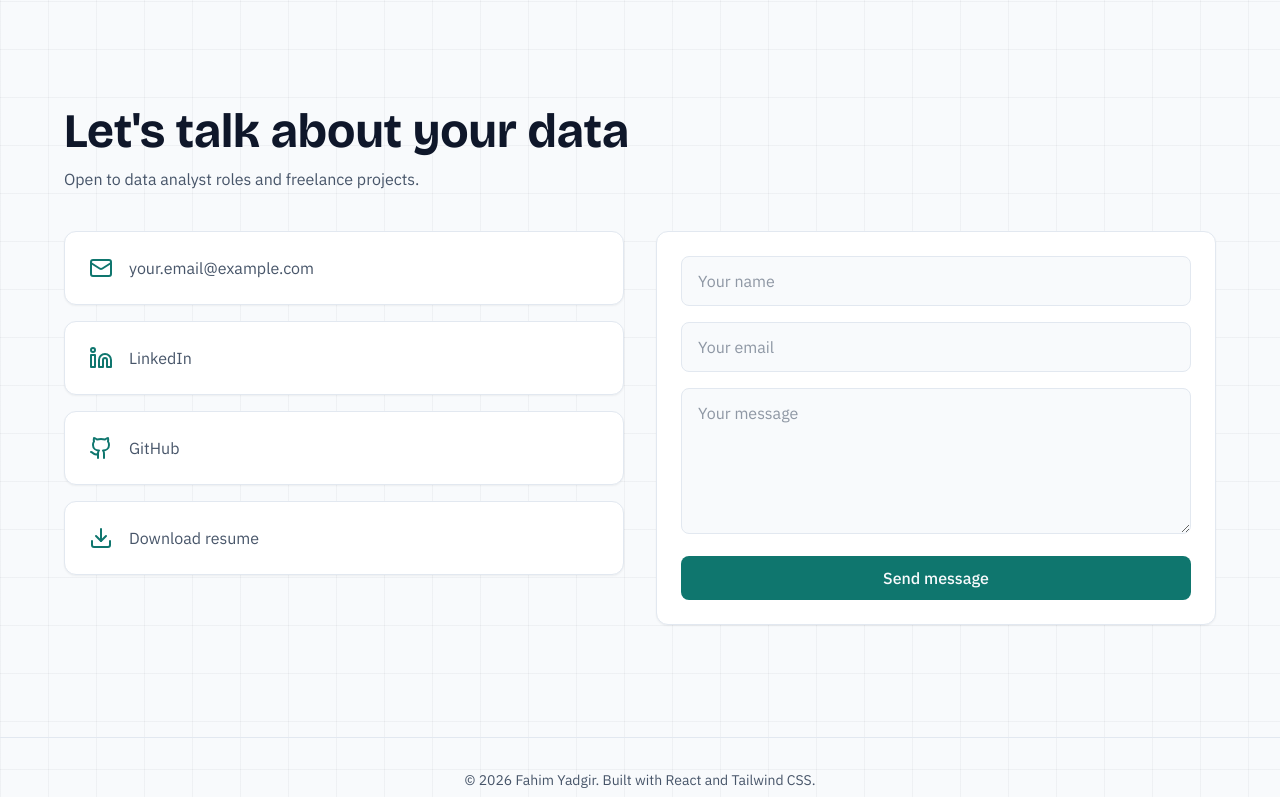
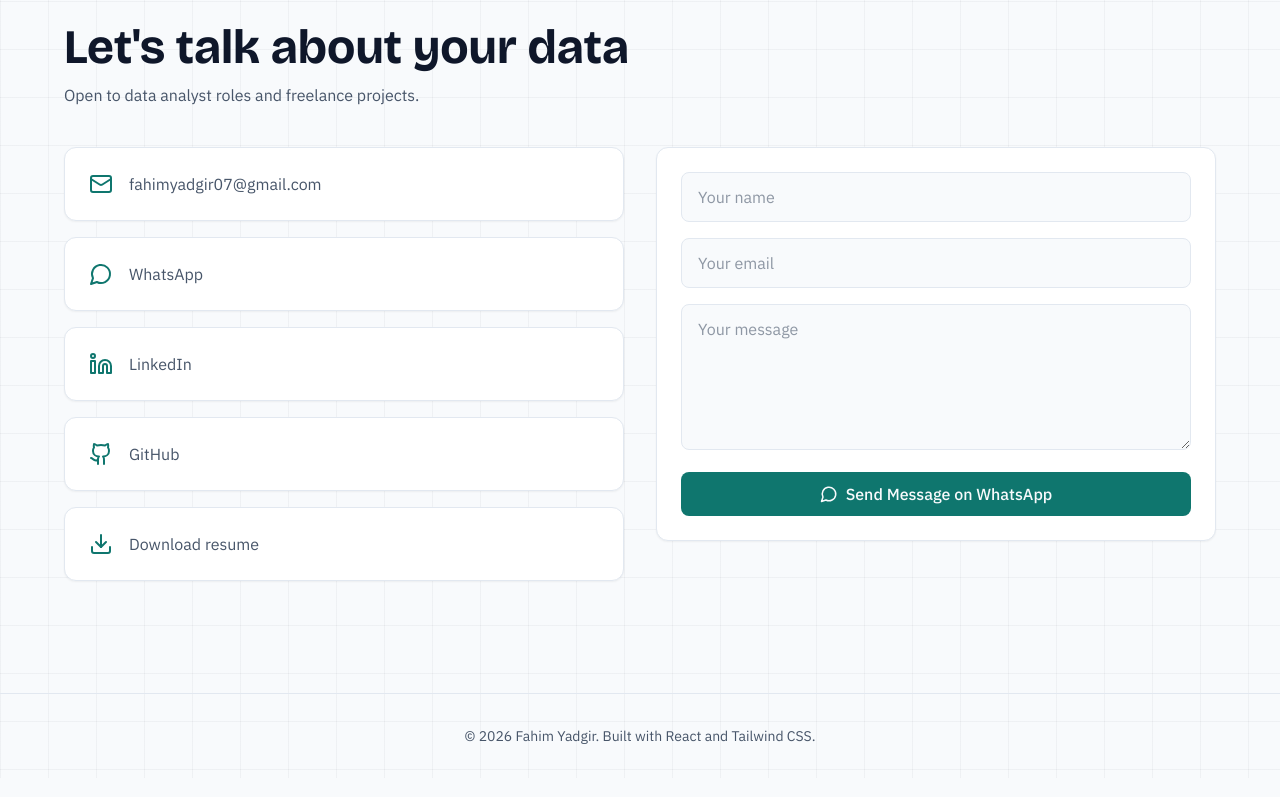
Before and after one commit to fahim-yadgir/Portfolio, a React (Vite) app: page / in a window 1280 px wide. Shown: the part 7919-8716 px from the top of the page. Built offline with nearby package versions, Linux system fonts and the light colour scheme; no server answers.

Commit message:
Add whatsapp conectivity

```diff
--- a/package.json
+++ b/package.json
@@ -3,7 +3,11 @@
   "private": true,
   "version": "1.0.0",
   "type": "module",
-  "scripts": { "dev": "vite", "build": "vite build", "preview": "vite preview" },
+  "scripts": {
+    "dev": "vite",
+    "build": "vite build",
+    "preview": "vite preview"
+  },
   "dependencies": {
     "framer-motion": "^11.11.0",
     "lucide-react": "^0.468.0",
--- a/src/data/portfolio.js
+++ b/src/data/portfolio.js
@@ -9,9 +9,10 @@ export const profile = {
   tagline: 'Turning Data into Decisions',
   intro: 'I clean, analyse and visualise data so businesses can act on it. SQL, Python, Power BI and Tableau are my daily tools, backed by a software development foundation.',
   photo: '/Photo.png',
-  email: 'your.email@example.com', // TODO
-  github: 'https://github.com/your-username', // TODO
-  linkedin: 'https://linkedin.com/in/your-username', // TODO
+  whatsapp: '7385094941',
+  email: 'fahimyadgir07@gmail.com', // TODO
+  github: 'https://github.com/fahim-yadgir', // TODO
+  linkedin: 'https://www.linkedin.com/in/fahim-yadgir-32b842344/', // TODO
   resume: '/resume.pdf' // put your file in /public/resume.pdf
 }
 
@@ -128,8 +129,7 @@ export const experience = [
 ]
 
 export const education = [
-  { degree: 'Bachelor of Computer Applications (BCA)', place: 'Your College', year: '20XX - 20XX', note: 'CGPA 9.67', courses: ['DBMS', 'Data Structures', 'Statistics', 'Web Technologies', 'Java'] }, // TODO
-  { degree: 'Higher Secondary / School', place: 'Your School', year: '20XX', note: '', courses: [] } // TODO
+  { degree: 'Bachelor of Computer Applications (BCA)', place: 'Your College', year: '2024 - 2027', note: 'CGPA 9.67', courses: ['DBMS', 'Data Structures', 'Statistics', 'Web Technologies', 'Java' , 'Data Science'] }, // TODO
 ]
 
 export const achievements = ['Hackathon participation (add name and result)', 'Academic CGPA of 9.67 in BCA', 'Forage Data Analyst certification'] // TODO
--- a/src/sections/Contact.jsx
+++ b/src/sections/Contact.jsx
@@ -1,47 +1,145 @@
+
 import { useState } from 'react'
-import { Mail, Github, Linkedin, Download } from 'lucide-react'
+import {
+  Mail,
+  Github,
+  Linkedin,
+  Download,
+  MessageCircle
+} from 'lucide-react'
+
 import { Section, Reveal } from '../components/ui.jsx'
 import { profile } from '../data/portfolio.js'
-
-const FORM_ID = import.meta.env.VITE_FORMSPREE_ID
 
 export default function Contact() {
   const [status, setStatus] = useState('idle')
 
-  async function onSubmit(e) {
+  function onSubmit(e) {
     e.preventDefault()
+
     const data = new FormData(e.target)
-    if (!FORM_ID) { // fallback: open the visitor's mail app
-      window.location.href = `mailto:${profile.email}?subject=${encodeURIComponent('Portfolio message from ' + data.get('name'))}&body=${encodeURIComponent(data.get('message'))}`
+
+    if (!profile.whatsapp) {
+      setStatus('error')
       return
     }
-    setStatus('sending')
-    try {
-      const res = await fetch(`https://formspree.io/f/${FORM_ID}`, { method: 'POST', body: data, headers: { Accept: 'application/json' } })
-      setStatus(res.ok ? 'sent' : 'error')
-      if (res.ok) e.target.reset()
-    } catch { setStatus('error') }
+
+    const name = data.get('name')
+    const email = data.get('email')
+    const message = data.get('message')
+
+    const whatsappMessage = `Hello Fahim!
+
+Name: ${name}
+Email: ${email}
+
+Message:
+${message}`
+
+    const whatsappURL =
+      `https://wa.me/${profile.whatsapp}?text=${encodeURIComponent(whatsappMessage)}`
+
+    window.open(whatsappURL, '_blank', 'noopener,noreferrer')
+
+    setStatus('opened')
+    e.target.reset()
   }
 
-  const field = 'w-full rounded-lg border border-line bg-ink px-4 py-3 text-white placeholder:text-mist/60 focus:border-teal focus:outline-none'
+  const field =
+    'w-full rounded-lg border border-line bg-ink px-4 py-3 text-white placeholder:text-mist/60 focus:border-teal focus:outline-none'
+
   return (
-    <Section id="contact" title="Let's talk about your data" intro="Open to data analyst roles and freelance projects.">
+    <Section
+      id="contact"
+      title="Let's talk about your data"
+      intro="Open to data analyst roles and freelance projects."
+    >
       <div className="grid gap-8 lg:grid-cols-2">
+
+        {/* Contact Links */}
         <Reveal className="space-y-4">
-          {[[Mail, profile.email, `mailto:${profile.email}`], [Linkedin, 'LinkedIn', profile.linkedin], [Github, 'GitHub', profile.github], [Download, 'Download resume', profile.resume]].map(([Icon, label, href]) => (
-            <a key={label} href={href} target="_blank" rel="noreferrer" className="card flex items-center gap-4"><Icon className="text-amber" />{label}</a>
-          ))}
+
+          {[
+            [Mail, profile.email, `mailto:${profile.email}`],
+            [MessageCircle, 'WhatsApp', profile.whatsapp
+              ? `https://wa.me/${profile.whatsapp}`
+              : null],
+            [Linkedin, 'LinkedIn', profile.linkedin],
+            [Github, 'GitHub', profile.github],
+            [Download, 'Download resume', profile.resume]
+          ]
+            .filter(([, , href]) => href)
+            .map(([Icon, label, href]) => (
+              <a
+                key={label}
+                href={href}
+                target="_blank"
+                rel="noreferrer"
+                className="card flex items-center gap-4"
+              >
+                <Icon className="text-amber" />
+                {label}
+              </a>
+            ))}
+
         </Reveal>
+
+        {/* Contact Form */}
         <Reveal>
-          <form onSubmit={onSubmit} className="card space-y-4">
-            <input name="name" required placeholder="Your name" aria-label="Your name" className={field} />
-            <input name="email" type="email" required placeholder="Your email" aria-label="Your email" className={field} />
-            <textarea name="message" required rows="5" placeholder="Your message" aria-label="Your message" className={field} />
-            <button className="btn-primary w-full justify-center" disabled={status === 'sending'}>{status === 'sending' ? 'Sending...' : 'Send message'}</button>
-            {status === 'sent' && <p className="text-teal" role="status">Message sent. I will reply soon.</p>}
-            {status === 'error' && <p className="text-red-400" role="alert">Message failed to send. Email me directly instead.</p>}
+          <form
+            onSubmit={onSubmit}
+            className="card space-y-4"
+          >
+
+            <input
+              name="name"
+              required
+              placeholder="Your name"
+              aria-label="Your name"
+              className={field}
+            />
+
+            <input
+              name="email"
+              type="email"
+              required
+              placeholder="Your email"
+              aria-label="Your email"
+              className={field}
+            />
+
+            <textarea
+              name="message"
+              required
+              rows="5"
+              placeholder="Your message"
+              aria-label="Your message"
+              className={field}
+            />
+
+            <button
+              type="submit"
+              className="btn-primary w-full justify-center"
+            >
+              <MessageCircle size={18} />
+              Send Message on WhatsApp
+            </button>
+
+            {status === 'opened' && (
+              <p className="text-teal" role="status">
+                WhatsApp opened! Please press Send to deliver your message.
+              </p>
+            )}
+
+            {status === 'error' && (
+              <p className="text-red-400" role="alert">
+                Please add your WhatsApp number in portfolio.js.
+              </p>
+            )}
+
           </form>
         </Reveal>
+
       </div>
     </Section>
   )
```
